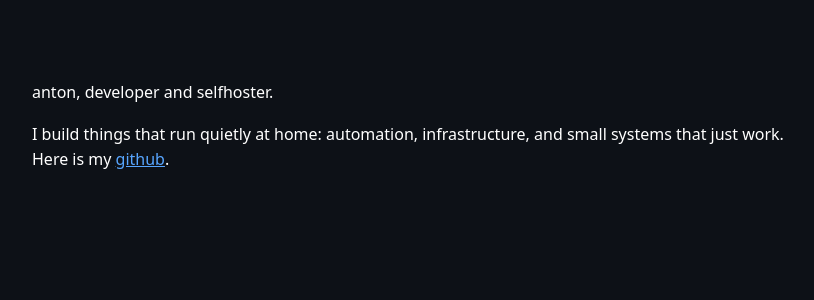
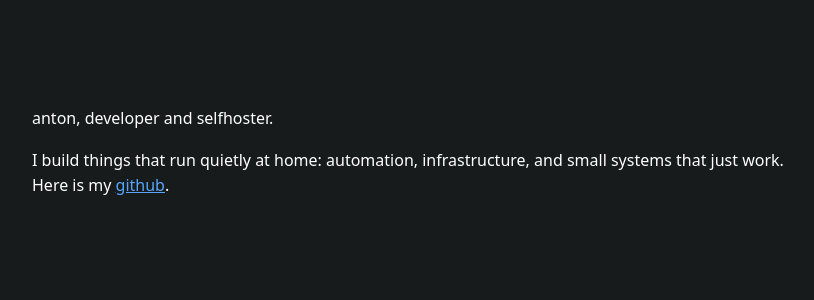
Before and after one commit to antndev/antndev.github.io, a Jekyll site: the page built from index.md, in a window 1280 px wide. Shown: the top 300 px of the page, without its empty margins (228-1042 px from the left). Built offline with Jekyll 4.4.1, drawn with Linux system fonts in a browser that asks for light colours.

Commit message:
Update home.html

```diff
--- a/_layouts/home.html
+++ b/_layouts/home.html
@@ -3,16 +3,18 @@ layout: null
 ---
 
 <!DOCTYPE html>
-<html lang="{{ page.lang | default: site.lang | default: 'en' }}">
+<html lang="en">
 <head>
   <meta charset="UTF-8">
   <meta name="viewport" content="width=device-width, initial-scale=1">
   <title>{{ page.title | default: site.title }}</title>
 
   <style>
+    html,
     body {
       margin: 0;
-      background: #0d1117;
+      min-height: 100%;
+      background: #171b1c;
       color: #ffffff;
       font-family: system-ui, Arial, sans-serif;
       line-height: 1.6;
@@ -21,11 +23,7 @@ layout: null
     main {
       max-width: 760px;
       margin: 0 auto;
-      padding: 64px 24px;
-    }
-
-    h1, h2, h3, p, li {
-      color: #ffffff;
+      padding: 90px 24px;
     }
 
     a {
```
